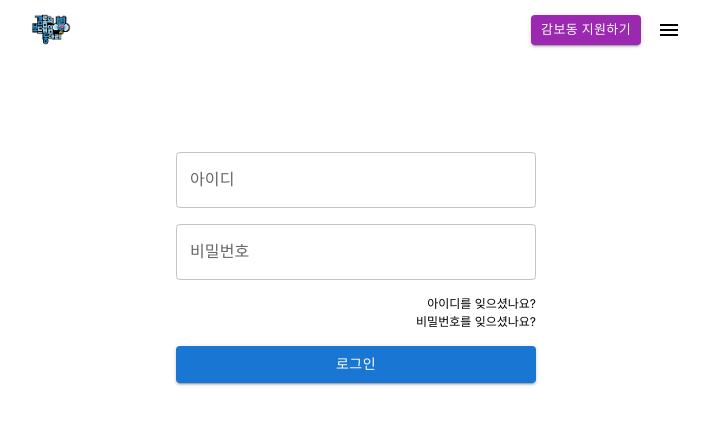
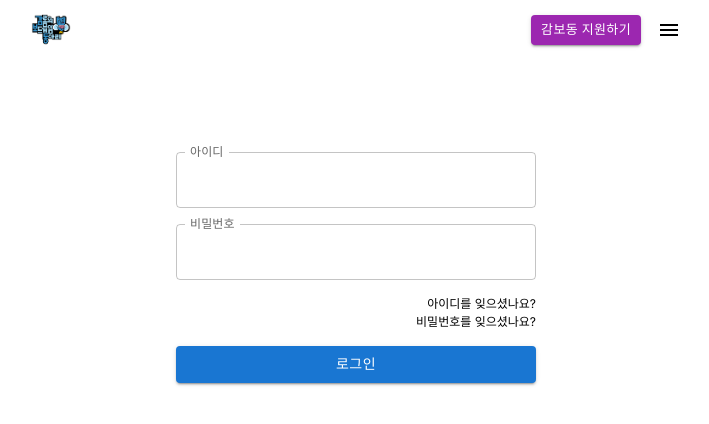
Before and after one commit to gamrom/gbd, a Next.js app: page /login in a window 1280 px wide. Shown: the top 424 px of the page, without its empty margins (284-993 px from the left). Built offline with nearby package versions, Linux system fonts and the light colour scheme; no server answers.

Commit message:
로그인로직수정

```diff
--- a/app/api.tsx
+++ b/app/api.tsx
@@ -147,3 +147,9 @@ export const deleteEvent = ({ eventId }: { eventId: string }) => {
     AuthAPI.delete(`/events/${eventId}`)
   )
 }
+
+export const getMe = () => {
+  return (
+    AuthAPI.get(`/me`)
+  )
+}
--- a/app/events/[event]/page.tsx
+++ b/app/events/[event]/page.tsx
@@ -108,7 +108,7 @@ export default function Event({ params }: { params: { event: string } }) {
 
       <div className="mt-4 flex justify-between">
         <div className="flex">
-          {user?.uid === event.owenr_uid && <Button variant="contained" color="error" className="mr-2" onClick={() => {
+          {user?.uid === event.owner_uid && <Button variant="contained" color="error" className="mr-2" onClick={() => {
             Swal.fire({
               title: '정말로 삭제하시겠습니까?',
               text: "삭제하시면 복구할 수 없습니다.",
@@ -124,7 +124,7 @@ export default function Event({ params }: { params: { event: string } }) {
                     icon: 'success',
                     confirmButtonText: '확인',
                   }).then(() => {
-                    window.location.href = '/events'
+                    window.location.href = '/'
                   })
                 })
               }
--- a/app/login/page.tsx
+++ b/app/login/page.tsx
@@ -27,7 +27,8 @@ export default function Login() {
       email: '',
       pw: '',
     },
-    onSubmit: (values) => {
+    onSubmit: (values, { setSubmitting }) => {
+      setSubmitting(true);
       signInWithEmailAndPassword(auth, values.email, values.pw)
         .then((userCredential: any) => {
           // Signed in
@@ -39,9 +40,23 @@ export default function Login() {
           // ...
         })
         .catch((error: any) => {
-          console.log(error);
-          var errorCode = error.code;
-          var errorMessage = error.message;
+          if (error.code === "auth/too-many-requests") {
+            Swal.fire({
+              icon: 'error',
+              title: '로그인에 실패하였습니다.',
+              text: '시도가 너무 많습니다. 비밀번호를 재설정해주세요',
+              showConfirmButton: true,
+            })
+          } else {
+            Swal.fire({
+              icon: 'error',
+              title: '로그인에 실패하였습니다.',
+              text: '아이디와 비밀번호를 확인해주세요.',
+              showConfirmButton: true,
+            })
+          }
+
+          setSubmitting(false);
         });
     },
   });
@@ -52,8 +67,8 @@ export default function Login() {
     <form onSubmit={formik.handleSubmit}>
       <div className="flex flex-col mx-auto mt-[100px] max-w-[360px]">
 
-        <TextField id="email" name="email" value={formik.values.email} onChange={formik.handleChange} label="아이디" variant="outlined" />
-        <TextField id="pw" name="pw" type="password" value={formik.values.pw} onChange={formik.handleChange} label="비밀번호" variant="outlined" className="mt-4" />
+        <TextField InputLabelProps={{ shrink: true }} id="email" name="email" value={formik.values.email} onChange={formik.handleChange} label="아이디" variant="outlined" />
+        <TextField InputLabelProps={{ shrink: true }} id="pw" name="pw" type="password" value={formik.values.pw} onChange={formik.handleChange} label="비밀번호" variant="outlined" className="mt-4" />
         <div onClick={() =>
           Swal.fire({
             icon: 'success',
@@ -63,7 +78,7 @@ export default function Login() {
           })
         } className="text-xs text-right ml-auto mt-4 cursor-pointer w-fit">아이디를 잊으셨나요?</div>
         <Link href="/find_pw" className="text-xs ml-auto text-right mt-[2px] no-underline cursor-pointer text-black w-fit">비밀번호를 잊으셨나요?</Link>
-        <Button type="submit" variant="contained" className="mt-4">로그인</Button>
+        <Button disabled={formik.isSubmitting} type="submit" variant="contained" className="mt-4">로그인</Button>
       </div>
     </form>
   )
```
